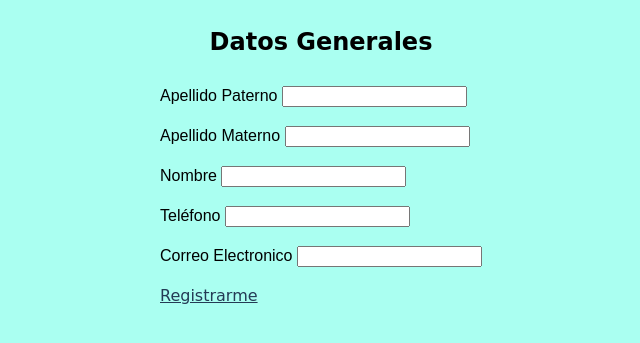
After one commit to roggergio/NutV1, a Django app: page /registroNutri in a window 1280 px wide. The commit adds this page. Shown: the top 343 px of the page, without its empty margins (319-959 px from the left). Run offline with Django 5.2, Linux system fonts and the light colour scheme.

Commit message:
change in href for buttons in login and registroNutri

```diff
--- a/nutricionComplete/urls.py
+++ b/nutricionComplete/urls.py
@@ -21,6 +21,7 @@ from . import views
 urlpatterns = [
     path('admin/', admin.site.urls),
     path('', views.login, name='login'),
+    path('registroNutri', views.registroNutri, name='registroNutri'),
     path('navBar', views.navBar),
     path('aside_1', views.aside_1),
     path('aside_2', views.aside_2),
--- a/nutricionComplete/views.py
+++ b/nutricionComplete/views.py
@@ -1,6 +1,8 @@
 from django.shortcuts import render
 def login(request):
     return render(request, 'login.html')
+def registroNutri(request):
+    return render(request, 'registroNutri.html')
 def aside_1(request):
     return render(request, 'aside_1.html')
 def aside_2(request):
--- a/templates/login.html
+++ b/templates/login.html
@@ -167,7 +167,7 @@
       <label for="floatingPassword">Contraseña</label>
     </div>
     <div >
-      <a class="btn btn-primary btn-lg" href=""> smae 2014</a>
+      <a class="btn btn-primary btn-lg" href="{% url 'pacientes' %}"> iniciar sesion</a>
     </div>
 
     <div class="form-check text-start my-3">
@@ -176,7 +176,7 @@
         recuerdame
       </label>
     </div>
-    <button class="btn btn-primary w-100 py-2" type="submit">Sign in</button>
+    <a class="btn btn-primary w-100 py-2" type="submit" href="{% url 'registroNutri' %}">registrarme</a>
     <p class="mt-5 mb-3 text-body-secondary">Nutrición 360</p>
   </form>
 </main>
--- /dev/null
+++ b/templates/registroNutri.html
@@ -0,0 +1,27 @@
+{% load static %}
+
+<!DOCTYPE html>
+<html lang="es">
+<head>
+    <meta charset="UTF-8">
+    <meta name="viewport" content="width=device-width, initial-scale=1.0">
+    <title>{% block title %}Registro Nutri{% endblock %}</title>
+    <link rel="stylesheet" href="{% static 'css/styles.css' %}">
+</head>
+  <body>
+    <section class="datos_generales bordes">
+  <form action="">
+    <h3>datos generales</h3>
+    <p>apellido paterno <input type="text"></p>
+    <p>apellido materno <input type="text"></p>
+    <p>nombre <input type="text"></p>
+    <p>teléfono <input type="number"></p>
+    <p>correo electronico <input type="email" ></p>
+
+
+
+    <a class="btn btn-primary w-100 py-2" type="submit" href="{% url 'price' %}">registrarme</a>
+  </form>
+</section>
+  </body>
+</html>
```
